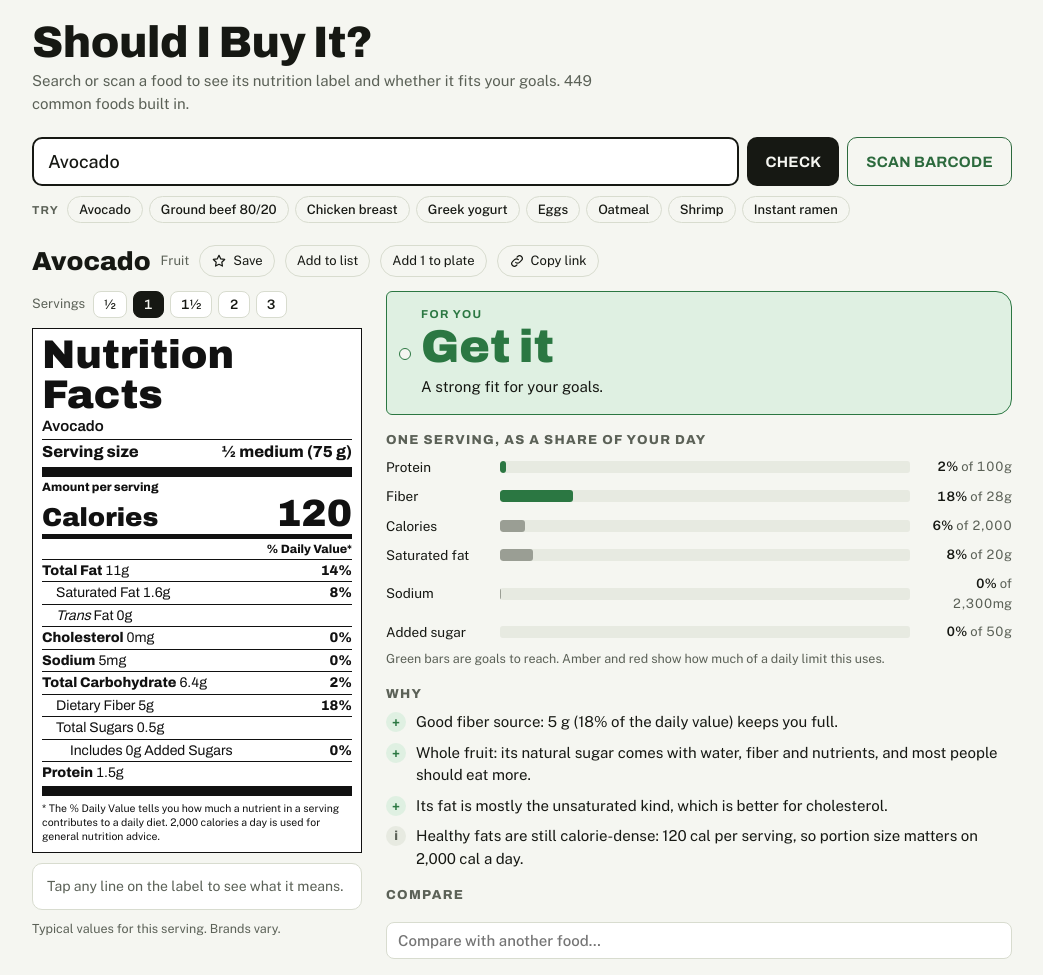
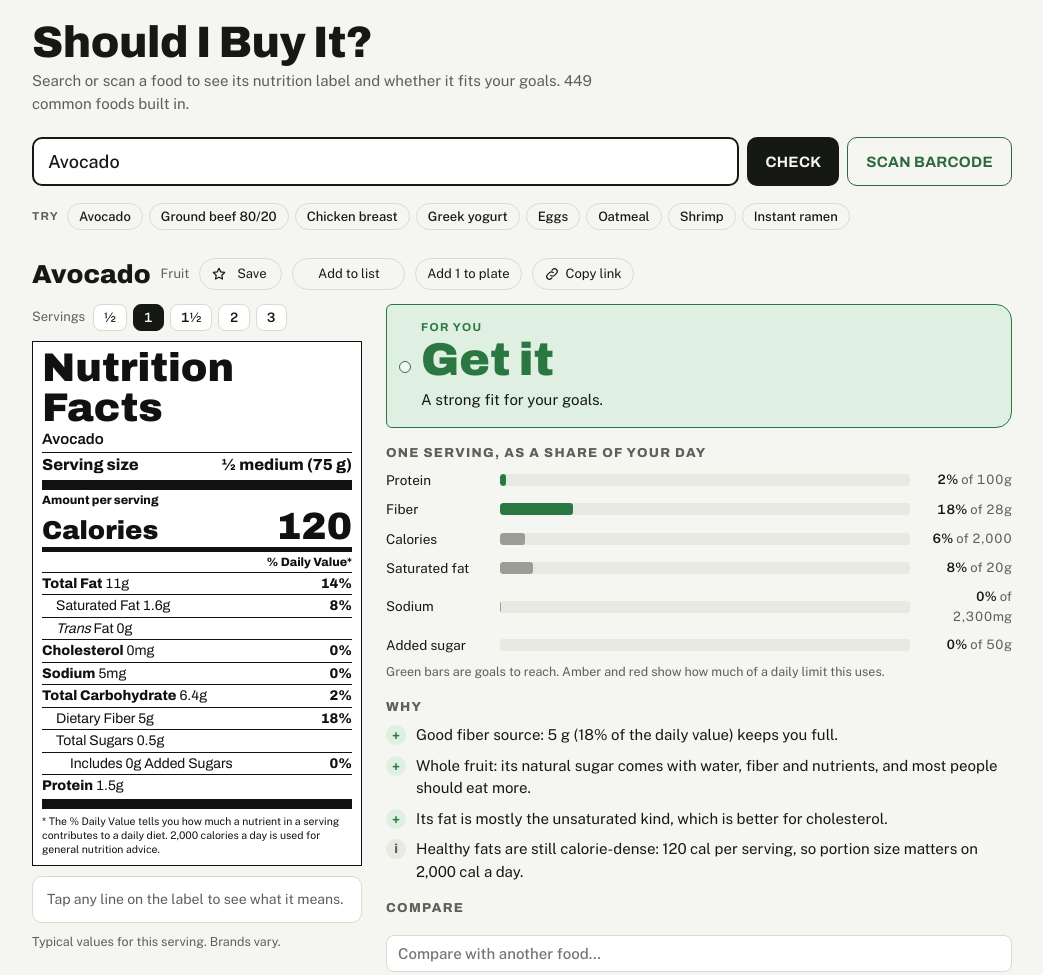
Before and after one commit to QuocHHDo/self-check, a website: page index.html in a window 1280 px wide. Shown: the top 975 px of the page, without its empty margins (118-1161 px from the left). Drawn offline with nearby package versions, Linux system fonts and the light colour scheme.

Commit message:
11. Saving a favorite no longer shifts the layout
- Favorites, Recent and Try live in one fixed-height, sideways-scrolling shelf, so a new row can't push the result down
- Save / Add to list labels reserve the width of their longer state
- Page grid column is minmax(0, 1fr) so wide content can't stretch the page
- New Playwright check (npm run test:layout) measures button and label positions before and after Save at 1280 and 375 px

Co-Authored-By: Claude Opus 5.5 <noreply@anthropic.com>
Claude-Session: https://claude.ai/code/session_01FydrJFmpjAj8Upo46oJskV

```diff
--- a/index.html
+++ b/index.html
@@ -51,7 +51,7 @@ body {
 }
 [hidden] { display: none !important; }
 img { max-width: 100%; }
-.wrap { max-width: 980px; margin: 0 auto; display: grid; gap: 22px; }
+.wrap { max-width: 980px; margin: 0 auto; display: grid; grid-template-columns: minmax(0, 1fr); gap: 22px; }
 h1 { font-family: var(--font-display); font-weight: 850; font-stretch: 75%; font-size: clamp(30px, 6vw, 44px); line-height: 1; margin: 0; letter-spacing: -0.01em; text-wrap: balance; }
 .sub { color: var(--muted); margin: 6px 0 0; max-width: 62ch; }
 button { font: inherit; color: inherit; }
@@ -91,6 +91,12 @@ button { font: inherit; color: inherit; }
 .icon-btn { display: inline-flex; align-items: center; gap: 6px; background: transparent; border: 1px solid var(--line); border-radius: 999px; padding: 5px 11px; cursor: pointer; font-size: 13px; }
 .icon-btn[aria-pressed="true"] { border-color: var(--mid); color: var(--mid); }
 .icon-btn svg { width: 16px; height: 16px; }
+.stable { display: inline-grid; }
+.stable > span { grid-area: 1 / 1; }
+.stable > .ghost { visibility: hidden; }
+.shelf { display: flex; flex-wrap: nowrap; gap: 16px; align-items: center; min-height: 40px; margin-top: 10px; overflow-x: auto; overscroll-behavior-x: contain; scrollbar-width: thin; -webkit-overflow-scrolling: touch; }
+.shelf .chiprow { flex: none; flex-wrap: nowrap; margin-top: 0; }
+.shelf .chip { white-space: nowrap; }
 .result { display: grid; grid-template-columns: minmax(0, 330px) minmax(0, 1fr); gap: 24px; align-items: start; margin-top: 14px; }
 @media (max-width: 760px) { .result { grid-template-columns: minmax(0, 1fr); } }
 .leftcol { display: grid; gap: 10px; min-width: 0; max-width: 330px; }
@@ -273,9 +279,12 @@ details.box > summary .muted { font-weight: 400; font-size: 13.5px; }
         <button class="btn small ghost" type="button" id="scanClose">Close</button>
       </form>
     </section>
-    <div class="chiprow" id="favRow" hidden><span class="lbl">Favorites</span></div>
-    <div class="chiprow" id="recentRow" hidden><span class="lbl">Recent</span></div>
-    <div class="chiprow" id="quickRow"><span class="lbl">Try</span></div>
+    <!-- One fixed-height, sideways-scrolling shelf: saving a favorite never pushes the result down. -->
+    <div class="shelf" id="shelf">
+      <div class="chiprow" id="favRow" hidden><span class="lbl">Favorites</span></div>
+      <div class="chiprow" id="recentRow" hidden><span class="lbl">Recent</span></div>
+      <div class="chiprow" id="quickRow"><span class="lbl">Try</span></div>
+    </div>
   </section>
 
   <section id="out" aria-live="polite" aria-label="Result"></section>
--- a/js/app.js
+++ b/js/app.js
@@ -236,8 +236,8 @@
     } else {
       const isFav = favs.includes(f.n), onList = glist.some(x => x.n === f.n);
       head.append(
-        el("button", { class: "icon-btn", type: "button", "aria-pressed": isFav ? "true" : "false", onclick: () => toggleFav(f) }, svgIcon(isFav ? STAR_ON : STAR), isFav ? "Saved" : "Save"),
-        el("button", { class: "icon-btn", type: "button", "aria-pressed": onList ? "true" : "false", onclick: () => toggleList(f) }, onList ? "On grocery list" : "Add to list"),
+        el("button", { class: "icon-btn", type: "button", "aria-pressed": isFav ? "true" : "false", onclick: () => toggleFav(f) }, svgIcon(isFav ? STAR_ON : STAR), stableLabel(isFav, "Save", "Saved")),
+        el("button", { class: "icon-btn", type: "button", "aria-pressed": onList ? "true" : "false", onclick: () => toggleList(f) }, stableLabel(onList, "Add to list", "On grocery list")),
         el("button", { class: "icon-btn", type: "button", onclick: () => addToPlate(f, mult) }, `Add ${multLabel(mult)} to plate`));
       if (PAGES) head.append(el("button", { class: "icon-btn", type: "button", onclick: () => copyLink(f) }, svgIcon(LINK), "Copy link"));
       seg = el("div", { class: "serving", role: "group", "aria-label": "Serving size" }, el("span", { class: "lbl", text: "Servings" }));
@@ -283,6 +283,11 @@
     if (PAGES && !opts.noHash) { try { history.replaceState(null, "", "#" + V.slug(f.n)); } catch {} }
     if (opts.scroll) $("out").scrollIntoView({ behavior: "smooth", block: "start" });
   }
+
+  // A toggle label that's always as wide as its longer state, so pressing it never moves the buttons beside it.
+  const stableLabel = (on, off, onText) => el("span", { class: "stable" },
+    el("span", { text: off, "aria-hidden": on ? "true" : null, class: on ? "ghost" : null }),
+    el("span", { text: onText, "aria-hidden": on ? null : "true", class: on ? null : "ghost" }));
 
   // ---------- favorites, recents, share ----------
   function addRecent(f) { recents = [f.n, ...recents.filter(n => n !== f.n)].slice(0, 8); store.set("recents", recents); renderChips(); }
--- a/package.json
+++ b/package.json
@@ -2,13 +2,14 @@
   "name": "self-check",
   "version": "1.0.0",
   "private": true,
-  "description": "Should I Buy It? \u2014 search or scan a food to see its nutrition label and whether it fits your goals.",
+  "description": "Should I Buy It? — search or scan a food to see its nutrition label and whether it fits your goals.",
   "scripts": {
     "test": "node tests/run.js",
     "snapshot": "node tests/update-snapshot.js",
     "eval": "node eval/compare-usda.mjs",
     "eval:claude": "node eval/claude-vs-usda.mjs",
-    "test:ui": "node tests/ui/smoke.js pages && node tests/ui/smoke.js claude && node tests/ui/a11y.js"
+    "test:ui": "node tests/ui/smoke.js pages && node tests/ui/smoke.js claude && node tests/ui/a11y.js",
+    "test:layout": "node tests/ui/layout.js"
   },
   "engines": {
     "node": ">=20"
```
Also changed, not shown: tests/ui/layout.js (added, +80 -0 lines).
